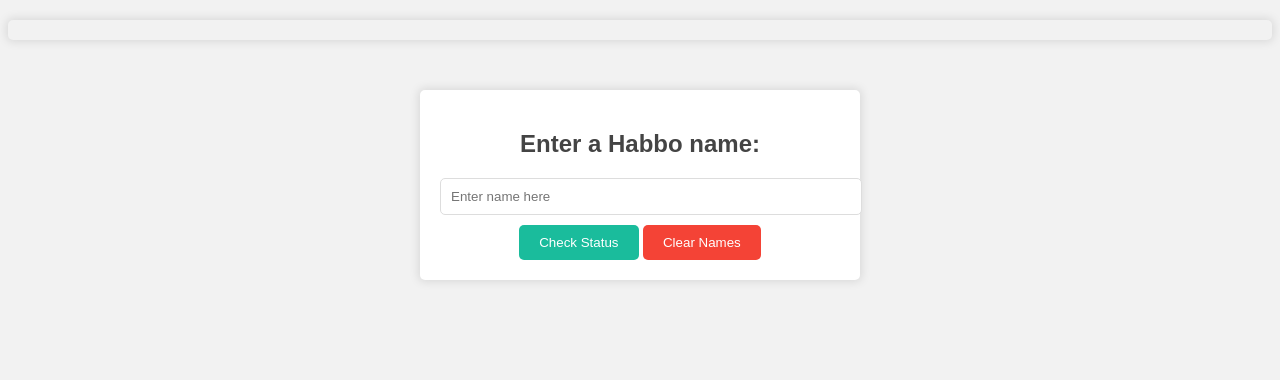
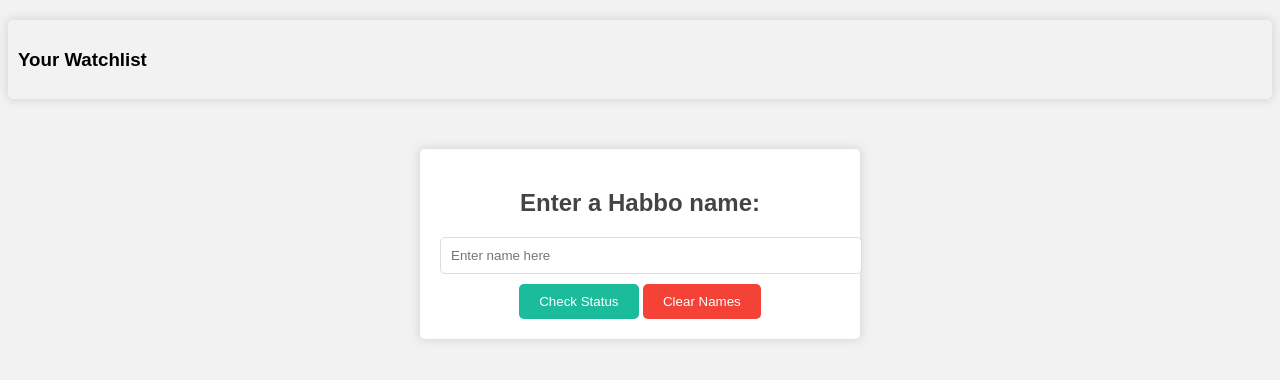
Before and after one commit to xKlahex/Habbo-Online-Status-Checker, a plain HTML site: page index.html in a window 1280 px wide. Drawn offline with Linux system fonts and the light colour scheme.

Commit message:
Update index.html

```diff
--- a/index.html
+++ b/index.html
@@ -5,7 +5,10 @@
 	<link rel="stylesheet" type="text/css" href="style.css">
 </head>
 <body>
-	<div id="names-container"></div>
+	<div id="names-container">
+		<h3>Your Watchlist</h3>
+		<div id="saved-names"></div>
+	  </div>
 	<div class="form-container">
 		<h2>Enter a Habbo name:</h2>
 		<form id="habbo-form">
```
